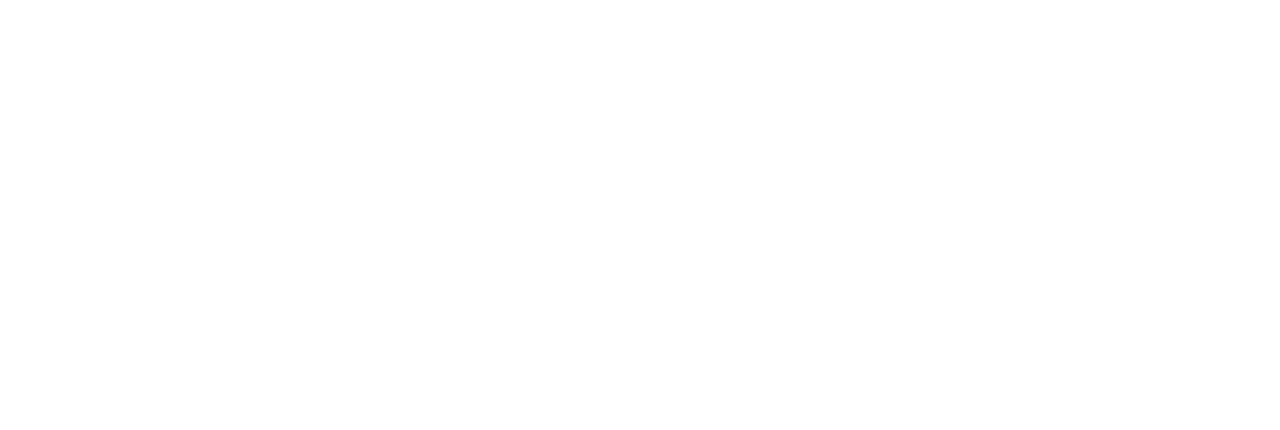
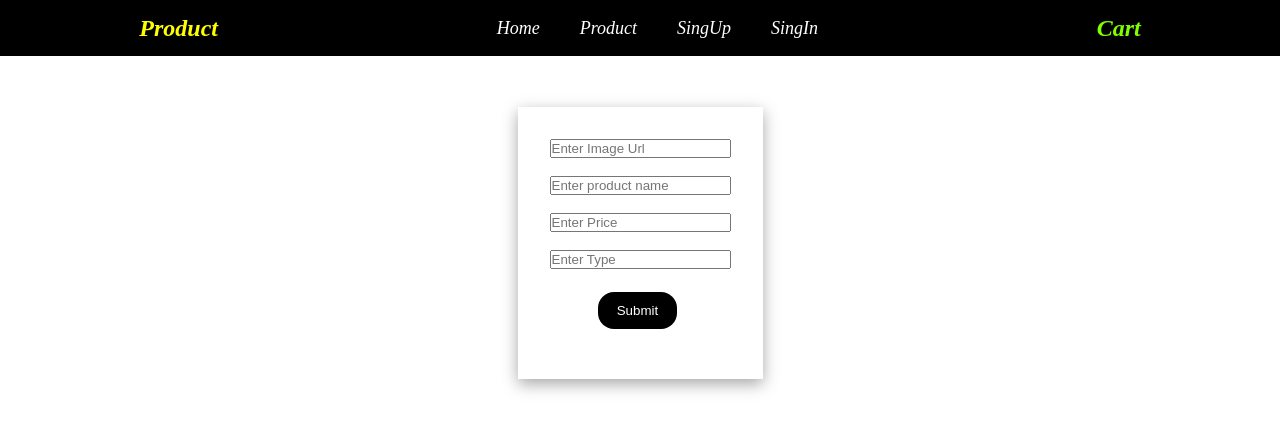
Before and after one commit to rohit1620/task_one, a plain HTML site: page index.html in a window 1280 px wide. Drawn offline with Linux system fonts and the light colour scheme.

Commit message:
add data

```diff
--- a/index.html
+++ b/index.html
@@ -6,6 +6,42 @@
     <title>Home Page</title>
     <link rel="stylesheet" href="styles/index.css" />
   </head>
-  <body></body>
+  <body>
+    <nav class="navbar">
+      <h1>Product</h1>
+      <ul>
+        <li><a href="index.html">Home </a></li>
+        <li><a href="product.html">Product</a></li>
+        <li><a href="#">SingUp </a></li>
+        <li><a href="#">SingIn </a></li>
+      </ul>
+      <h2>Cart</h2>
+    </nav>
+    <section>
+      <form action="" class="form">
+        <input type="url" name="" id="img" placeholder="Enter Image Url" />
+        <br />
+        <br />
+        <input
+          type="text"
+          name=""
+          id="name"
+          placeholder="Enter product name"
+        /><br />
+
+        <br /><input
+          type="number"
+          name=""
+          id="price"
+          placeholder="Enter Price"
+        /><br />
+        <br />
+        <input type="text" name="" id="type" placeholder="Enter Type" /><br />
+        <br />
+        <input type="submit" name="" id="submit" /><br />
+        <br />
+      </form>
+    </section>
+  </body>
 </html>
 <script src="scripts/index.js"></script>
--- a/scripts/index.js
+++ b/scripts/index.js
@@ -0,0 +1,23 @@
+
+let localOne=JSON.parse(localStorage.getItem("onelocal"))||[]
+
+const myform=(event)=>{
+  event.preventDefault();
+  let name=document.getElementById("name").value;
+  let url=  document.getElementById("img").value;
+  let price= Number(document.getElementById("price").value);
+  let type=  document.getElementById("type").value;
+  console.log(typeof(price));
+
+
+  let obj={
+    name,url,price,type
+  }
+  localOne.push(obj)
+  localStorage.setItem("onelocal",JSON.stringify(localOne));
+   document.getElementById("name").value=null;
+document.getElementById("img").value=null;
+  document.getElementById("price").value=null;
+  document.getElementById("type").value=null;
+}
+document.querySelector("form").addEventListener("submit",myform)
--- a/styles/cart.css
+++ b/styles/cart.css
@@ -0,0 +1,34 @@
+*{
+    margin: 0;
+    padding: 0;
+    box-sizing: border-box;
+}
+
+.navbar{
+ /* box-shadow: rgba(0, 0, 0, 0.35) 0px 5px 15px; */
+    width: 100%;
+    height: 3.5rem;
+    display: flex;
+    justify-content: space-around;
+    align-items: center;
+    background-color: black;
+    color: yellow;
+    font-style: italic;
+}
+.navbar>ul{
+    display: flex;
+    gap: 40px;
+}
+
+.navbar>ul>li{
+    list-style: none;
+
+}
+.navbar>ul>li>a{
+    color: white;
+    text-decoration: none;
+    font-size: large;
+}
+.navbar>h2{
+    color:chartreuse;
+}
--- a/styles/index.css
+++ b/styles/index.css
@@ -0,0 +1,50 @@
+*{
+    margin: 0;
+    padding: 0;
+    box-sizing: border-box;
+}
+
+.navbar{
+ /* box-shadow: rgba(0, 0, 0, 0.35) 0px 5px 15px; */
+    width: 100%;
+    height: 3.5rem;
+    display: flex;
+    justify-content: space-around;
+    align-items: center;
+    background-color: black;
+    color: yellow;
+    font-style: italic;
+}
+.navbar>ul{
+    display: flex;
+    gap: 40px;
+}
+
+.navbar>ul>li{
+    list-style: none;
+
+}
+.navbar>ul>li>a{
+    color: white;
+    text-decoration: none;
+    font-size: large;
+}
+.navbar>h2{
+    color:chartreuse;
+}
+.form{
+box-shadow: rgba(0, 0, 0, 0.35) 0px 5px 15px;
+    width: max-content;
+    padding: 2rem;
+    margin: auto;
+    margin-top: 3.2rem;
+}
+.form>#submit{
+border: none;
+padding: .7rem 1.2rem;
+color: white;
+background-color: black;
+border-radius: 1rem;
+margin-left: 3rem;
+margin-top: .3rem;
+}
--- a/styles/product.css
+++ b/styles/product.css
@@ -0,0 +1,53 @@
+*{
+    margin: 0;
+    padding: 0;
+    box-sizing: border-box;
+}
+
+.navbar{
+ /* box-shadow: rgba(0, 0, 0, 0.35) 0px 5px 15px; */
+    width: 100%;
+    height: 3.5rem;
+    display: flex;
+    justify-content: space-around;
+    align-items: center;
+    background-color: black;
+    color: yellow;
+    font-style: italic;
+}
+.navbar>ul{
+    display: flex;
+    gap: 40px;
+}
+
+.navbar>ul>li{
+    list-style: none;
+
+}
+.navbar>ul>li>a{
+    color: white;
+    text-decoration: none;
+    font-size: large;
+}
+.navbar>h2{
+    color:chartreuse;
+}
+
+#dataAdded{
+
+  width: 90%;
+  margin: auto;
+    margin-top: 1.4rem;
+    display: grid;
+    grid-template-columns: repeat(4,auto);
+    gap: 1rem;
+}
+#dataAdded img{
+   width: 100%;
+   height: 15rem;
+}
+
+
+.mainDiv{
+    border: 1px solid black;
+}
```
Also changed, not shown: cart.html (+22 -0 lines), product.html (+18 -3 lines), scripts/product.js (+27 -0 lines).
